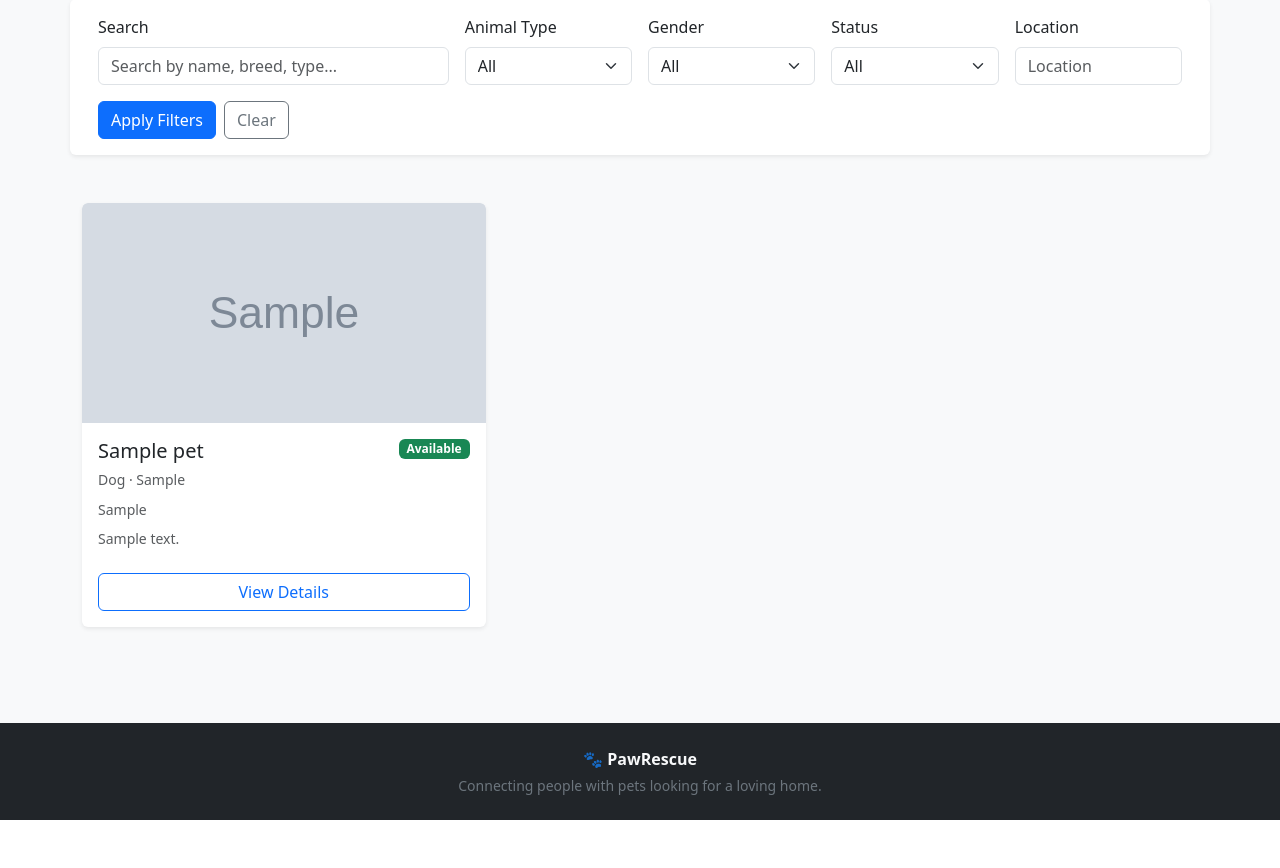
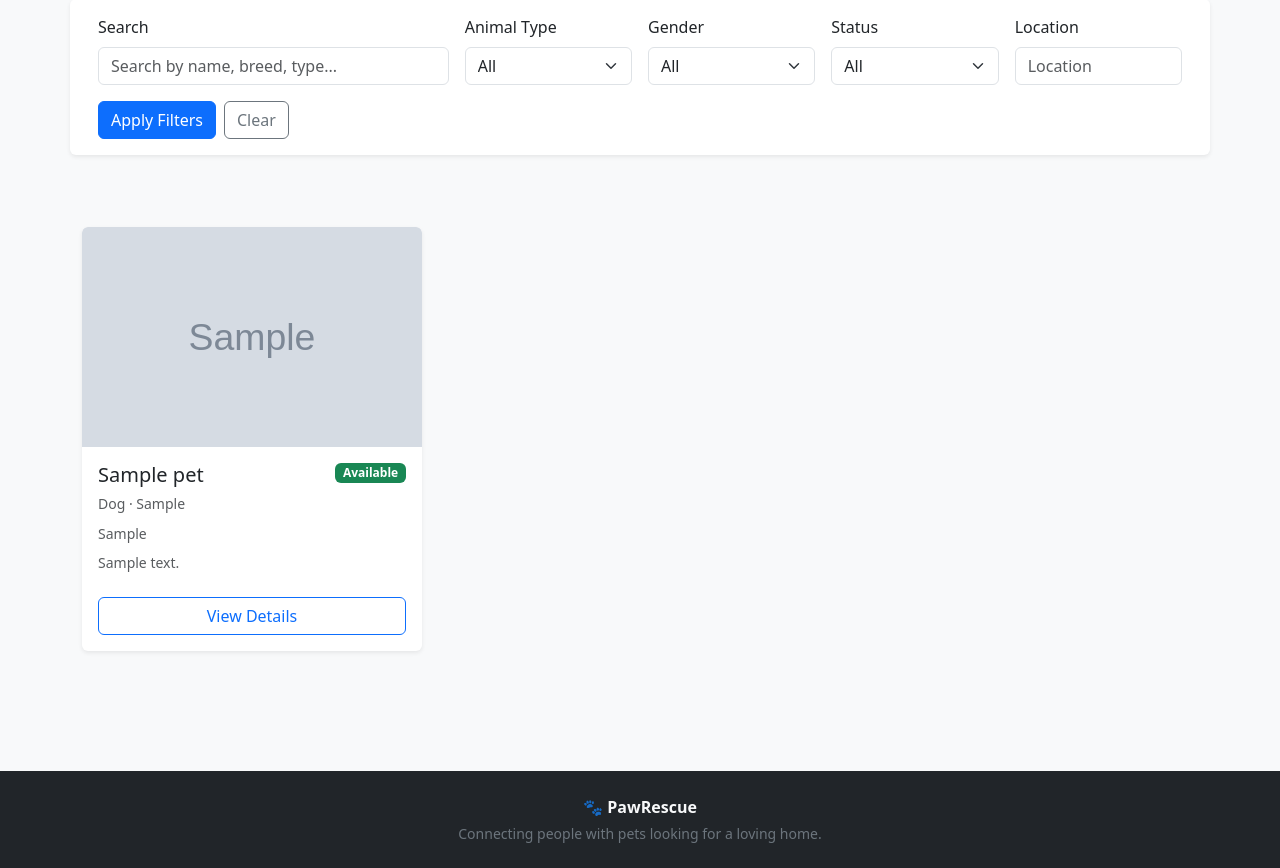
Before and after one commit to malihamohit1100/pawrescue-pet-adoption-platform, a Django app: page /pets/ in a window 1280 px wide. Shown: the part 209-1077 px from the top of the page. Before the commit the page ends 1029 px from the top, so only its background shows below. Run offline with Django 5.2, Linux system fonts and the light colour scheme; tables that the repository leaves empty hold one stand-in row (values such as "Sample post"); grey boxes marked "Sample" are stand-in pictures.

Commit message:
fix: improve pet listing pagination and grid layout

```diff
--- a/pets/views.py
+++ b/pets/views.py
@@ -54,7 +54,7 @@ def pet_list_view(request):
     if status:
         pets = pets.filter(status=status)
 
-    paginator = Paginator(pets, 4)
+    paginator = Paginator(pets, 6)
     page_number = request.GET.get("page")
     page_obj = paginator.get_page(page_number)
 
--- a/templates/pets/pet_list.html
+++ b/templates/pets/pet_list.html
@@ -169,7 +169,7 @@
 
         <!-- Results -->
 
-        <div class="col-lg-9">
+        <div class="row">
 
             {% if page_obj.object_list %}
 
@@ -177,7 +177,7 @@
 
                     {% for pet in page_obj %}
 
-                        <div class="col-md-6">
+                        <div class="col-12 col-sm-6 col-lg-4 mb-4">
 
                             {% include "pets/_pet_card.html" with pet=pet %}
 
```
